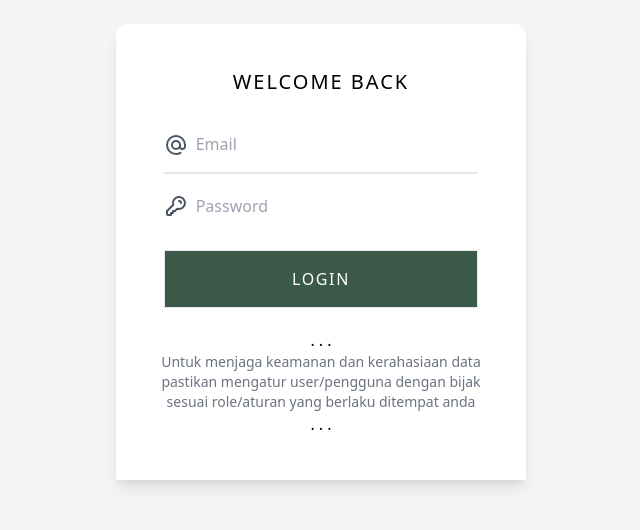
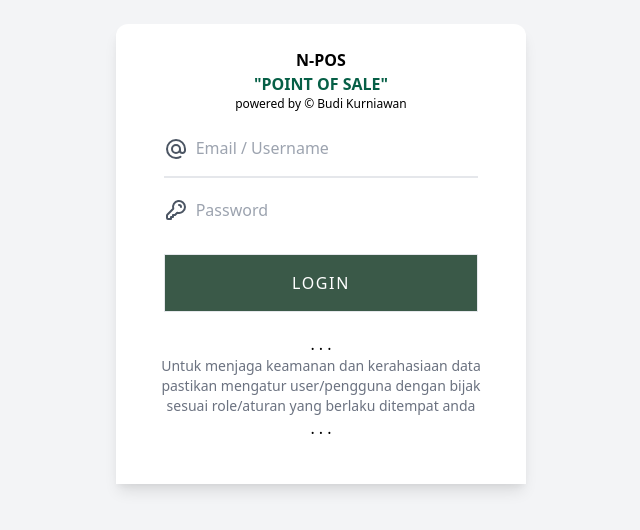
Before and after one commit to 94kurniawan/web-npos-store, a Vue app: page /#/ in a window 1280 px wide. Shown: the top 530 px of the page, without its empty margins (319-959 px from the left). Built offline with nearby package versions, Linux system fonts and the light colour scheme; no server answers.

Commit message:
portfolio for POS ready

```diff
--- a/package.json
+++ b/package.json
@@ -1,5 +1,5 @@
 {
-  "name": "desktop-cashier-fe-n-pos",
+  "name": "web-npos-store",
   "version": "0.1.0",
   "private": true,
   "scripts": {
--- a/src/views/Login.vue
+++ b/src/views/Login.vue
@@ -19,7 +19,12 @@
       <!-- <p class="text-center p-1 bg-gray-200 tracking-widest text-xl">
         Development Mode
       </p> -->
-      <p class="text-center p-5 tracking-widest text-xl">WELCOME BACK</p>
+      <p class="text-center p-t font-bold">N-POS</p>
+      <p class="text-center p-t font-bold text-green-800 uppercase">
+        "Point of Sale"
+      </p>
+      <p class="text-center pb-2 text-xs">powered by &copy; Budi Kurniawan</p>
+      <!-- <p class="text-center p-5 tracking-widest text-xl">WELCOME BACK xx</p> -->
       <div class="flex items-center content-center mt-0 px-6">
         <div class="absolute text-gray-600">
           <svg
@@ -43,7 +48,7 @@
           type="email"
           name=""
           class="w-full bg-white py-4 pl-8 outline-none rounded-t-md border-b-2"
-          placeholder="Email"
+          placeholder="Email / Username"
         />
       </div>
       <div class="flex items-center content-center mt-1 px-6">
```
Also changed, not shown: 1 other file (tests, documents, lock files or other folders).
